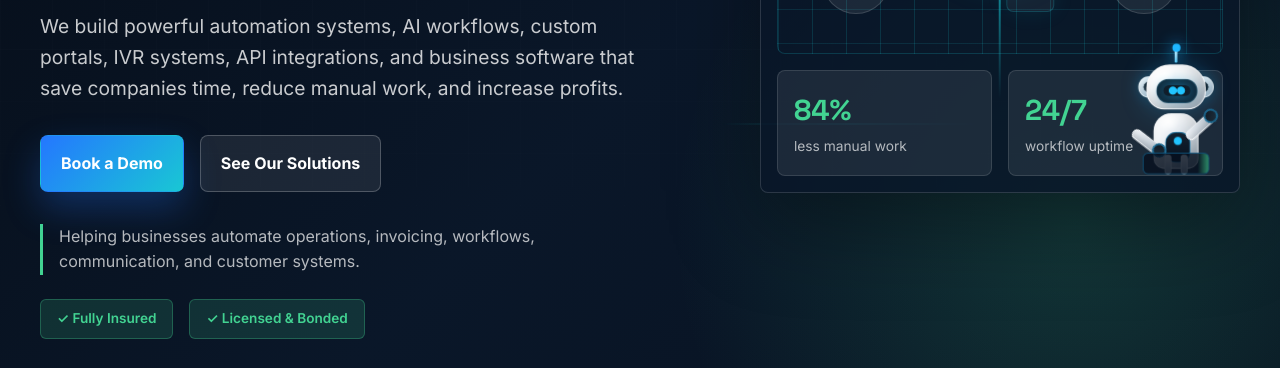
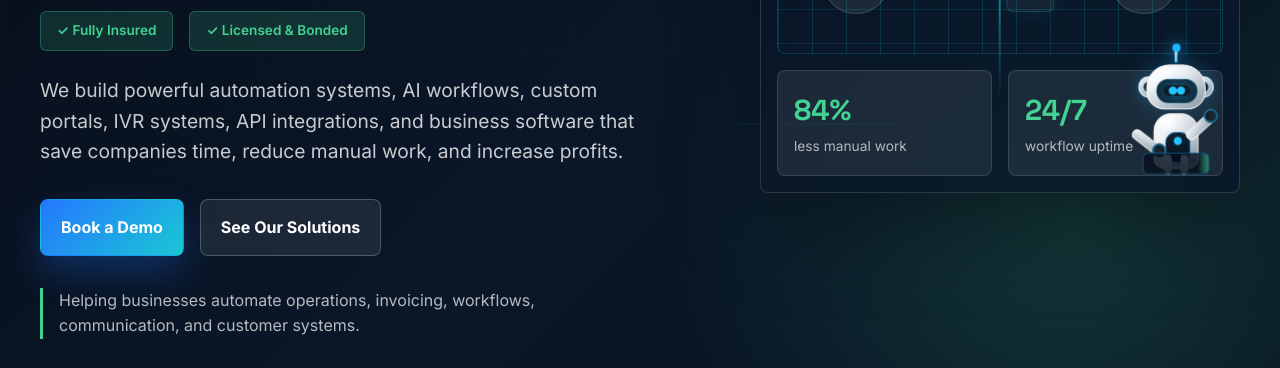
Before and after one commit to moshehillel/AA, a website: page index.html in a window 1280 px wide. Shown: the part 575-943 px from the top of the page. Drawn offline with Linux system fonts and the light colour scheme.

Commit message:
Move trust badges to be more visible in hero section

```diff
--- a/index.html
+++ b/index.html
@@ -36,16 +36,16 @@
         <div class="hero-content">
           <p class="eyebrow">AdvancedAutomations.net</p>
           <h1>Custom Software & AI Automation Built For Your Business</h1>
+          <div class="trust-badges">
+            <span class="trust-badge">✓ Fully Insured</span>
+            <span class="trust-badge">✓ Licensed & Bonded</span>
+          </div>
           <p class="hero-subtitle">We build powerful automation systems, AI workflows, custom portals, IVR systems, API integrations, and business software that save companies time, reduce manual work, and increase profits.</p>
           <div class="hero-buttons">
             <a href="#contact" class="btn btn-primary">Book a Demo</a>
             <a href="#solutions" class="btn btn-secondary">See Our Solutions</a>
           </div>
           <p class="trust-line">Helping businesses automate operations, invoicing, workflows, communication, and customer systems.</p>
-          <div class="trust-badges">
-            <span class="trust-badge">✓ Fully Insured</span>
-            <span class="trust-badge">✓ Licensed & Bonded</span>
-          </div>
           <div class="hero-proof" aria-label="Automation benefits">
             <div>
               <strong>Faster</strong>
--- a/styles.css
+++ b/styles.css
@@ -255,7 +255,8 @@ h1 {
 .trust-badges {
   display: flex;
   gap: 1rem;
-  margin-top: 1.5rem;
+  margin-top: 1rem;
+  margin-bottom: 1.5rem;
   flex-wrap: wrap;
 }
 
```
